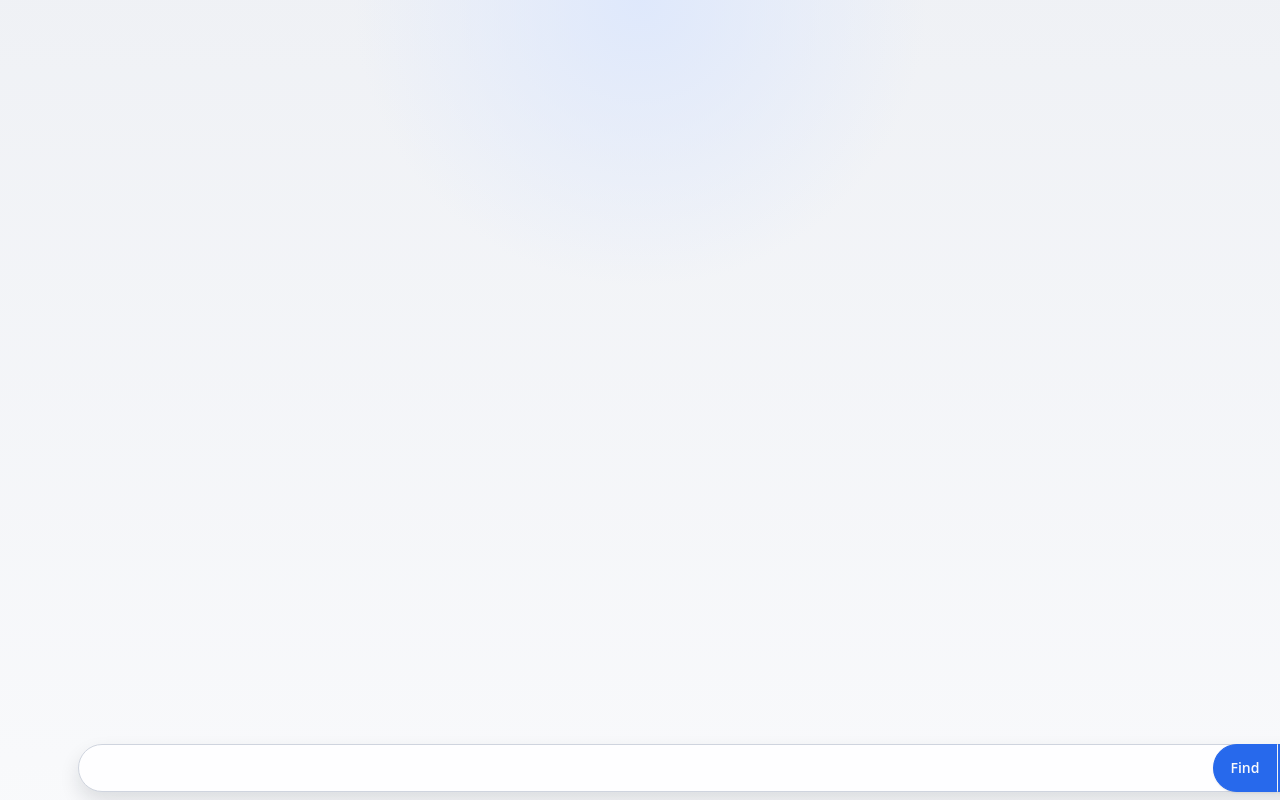
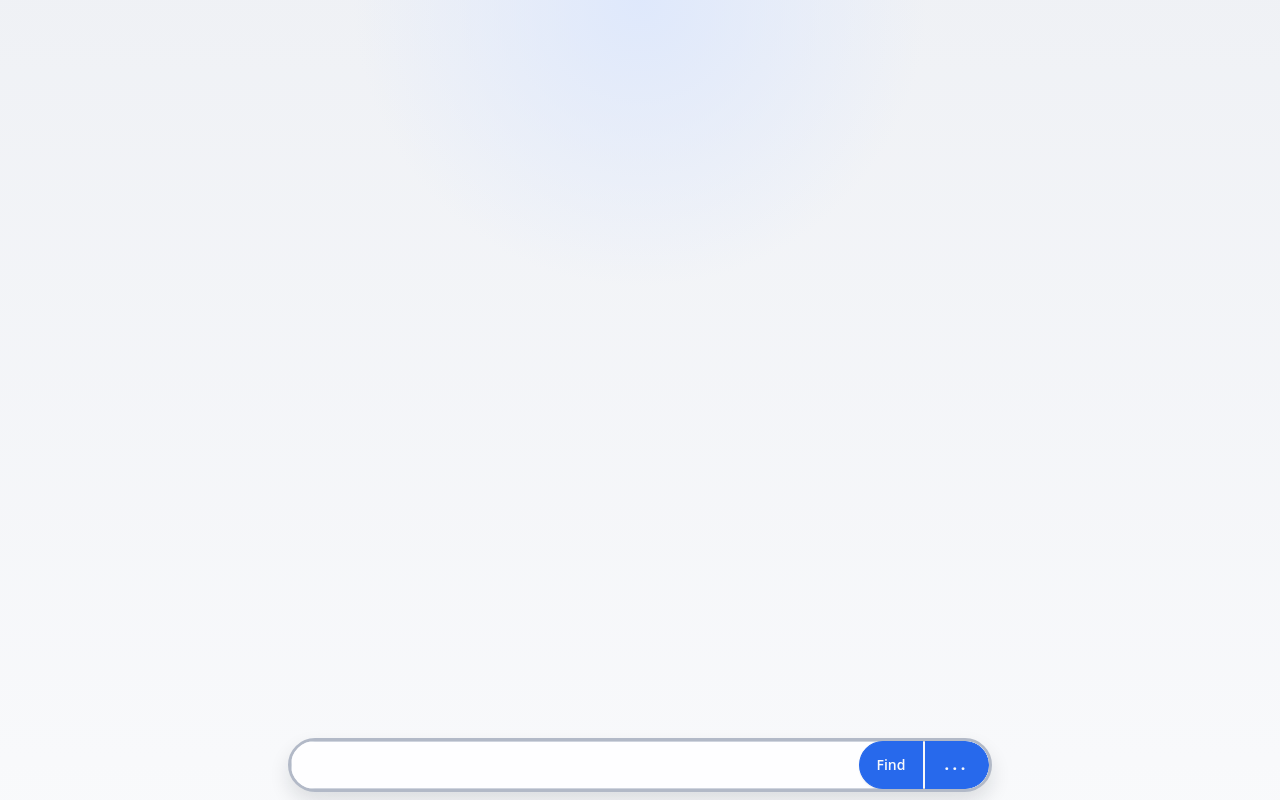
Before and after one commit to rjacqmotte/reddit_flow, a React (Vite) app: page /articles/1 in a window 1280 px wide. Built offline with nearby package versions, Linux system fonts and the light colour scheme.

Commit message:
style(menu): make menu and searchBar more visible

```diff
--- a/src/app/app.module.css
+++ b/src/app/app.module.css
@@ -2,4 +2,6 @@
     max-width: var(--container-xl);
     margin: 0 auto;
     position: relative;
+    display: flex;
+    justify-content: center;
 }
--- a/src/components/Menu/Menu.module.css
+++ b/src/components/Menu/Menu.module.css
@@ -3,4 +3,5 @@
     bottom: 0;
     padding: var(--space-2);
     width: 100%;
+    max-width: var(--container-md);
 }
--- a/src/components/SearchForm/SearchForm.jsx
+++ b/src/components/SearchForm/SearchForm.jsx
@@ -7,8 +7,8 @@ export const SearchForm = () => {
     <form className={styles.searchForm}>
       <input className={styles.searchInput} type="text"></input>
       <div className={styles.searchButtonsContainer}>
-        <button className={styles.searchButton} type='submit'>Find</button>
-        <button className={styles.paramButton} type='button'>...</button>
+        <button className={`${styles.searchButton} btn btn-filled`} type='submit'>Find</button>
+        <button className={`${styles.paramButton} btn btn-filled`} type='button'>...</button>
       </div>
 
     </form>
--- a/src/components/SearchForm/SearchForm.module.css
+++ b/src/components/SearchForm/SearchForm.module.css
@@ -1,13 +1,33 @@
 .searchForm {
     position: relative;
     display: flex;
+    border-radius: var(--radius-round);
+    box-shadow: var(--shadow-3);
+    background-color: var(--color-gray-100);
+    border: solid var(--border-width-3) var(--color-gray-400);
+    overflow: hidden;
+    transition: border-color var(--duration-normal) var(--ease-out),
+                box-shadow var(--duration-normal) var(--ease-out);
+}
+
+.searchForm:hover {
+    box-shadow: var(--shadow-5);
+    scale: 1.01;
+    transform: translateY(-2px);
+}
+
+.searchForm:focus-within {
+    border-color: var(--color-gray-600);
 }
 
 .searchInput {
     width: 100%;
     height: 100%;
-    border-radius: var(--radius-round);
-    box-shadow: var(--shadow-3);
+    padding-right: 132px;
+}
+
+.searchInput:focus {
+    border-color: transparent;
 }
 
 .searchButtonsContainer {
@@ -15,7 +35,7 @@
     position: absolute;
     right: 0;
     display: flex;
-    gap: 1px;
+    gap: 2px;
 }
 
 .searchButton, .paramButton {
```
